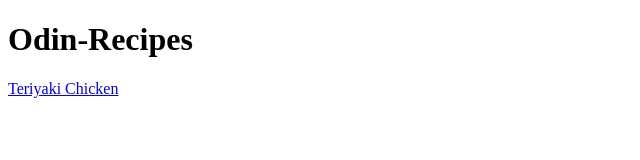
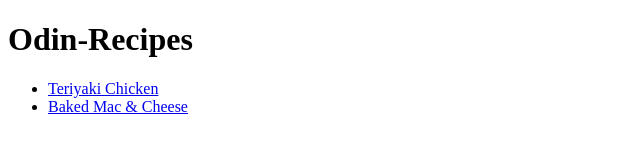
Before and after one commit to jer95/odin-recipes, a plain HTML site: page index.html in a window 1280 px wide. Shown: the whole page, without its empty margins (0-640 px from the left). Drawn offline with Linux system fonts and the light colour scheme.

Commit message:
Add link to macncheese.html,add ul tag for listing

```diff
--- a/index.html
+++ b/index.html
@@ -7,6 +7,9 @@
 </head>
 <body>
     <h1>Odin-Recipes</h1>
-    <a href="./recipes/teriyaki-chicken.html">Teriyaki Chicken</a>
+    <ul>
+    <li><a href="./recipes/teriyaki-chicken.html">Teriyaki Chicken</a></li>
+    <li><a href="./recipes/macncheese.html">Baked Mac & Cheese</a></li>
+    </ul>
 </body>
 </html>
```
